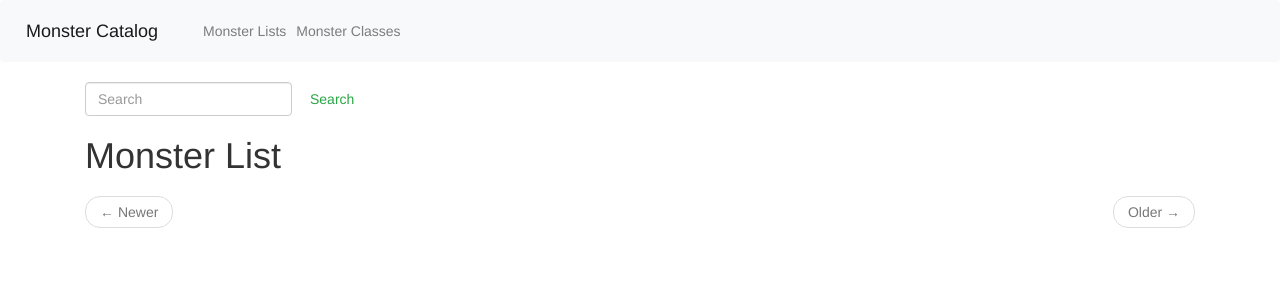
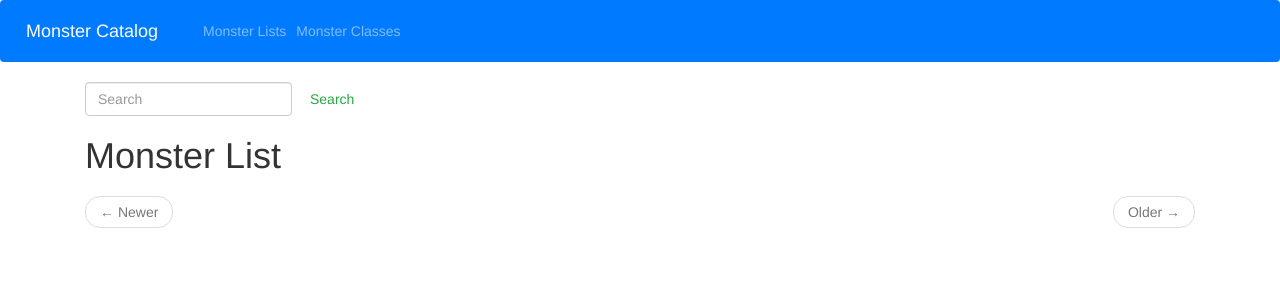
Before and after one commit to LynFurno64/MHDatabaseServer, a Flask app: page / in a window 1280 px wide. Shown: the top 300 px of the page. Run offline with Flask 2, Linux system fonts and the light colour scheme; data that the repository does not hold is empty; some libraries are stand-ins or nearby versions.

Commit message:
Narbar Color

```diff
--- a/app/templates/base.html
+++ b/app/templates/base.html
@@ -15,7 +15,7 @@
 
 
 {% block navbar %}
-    <nav class="navbar navbar-expand-lg navbar-light bg-light">
+    <nav class="navbar navbar-expand-lg navbar-dark bg-primary">
         <a class="navbar-brand" href="#">Monster Catalog</a>
         <button class="navbar-toggler" type="button" data-toggle="collapse" data-target="#navbarNavAltMarkup" aria-controls="navbarNavAltMarkup" aria-expanded="false" aria-label="Toggle navigation">
           <span class="navbar-toggler-icon"></span>
```
Also changed, not shown: 2 other files.
